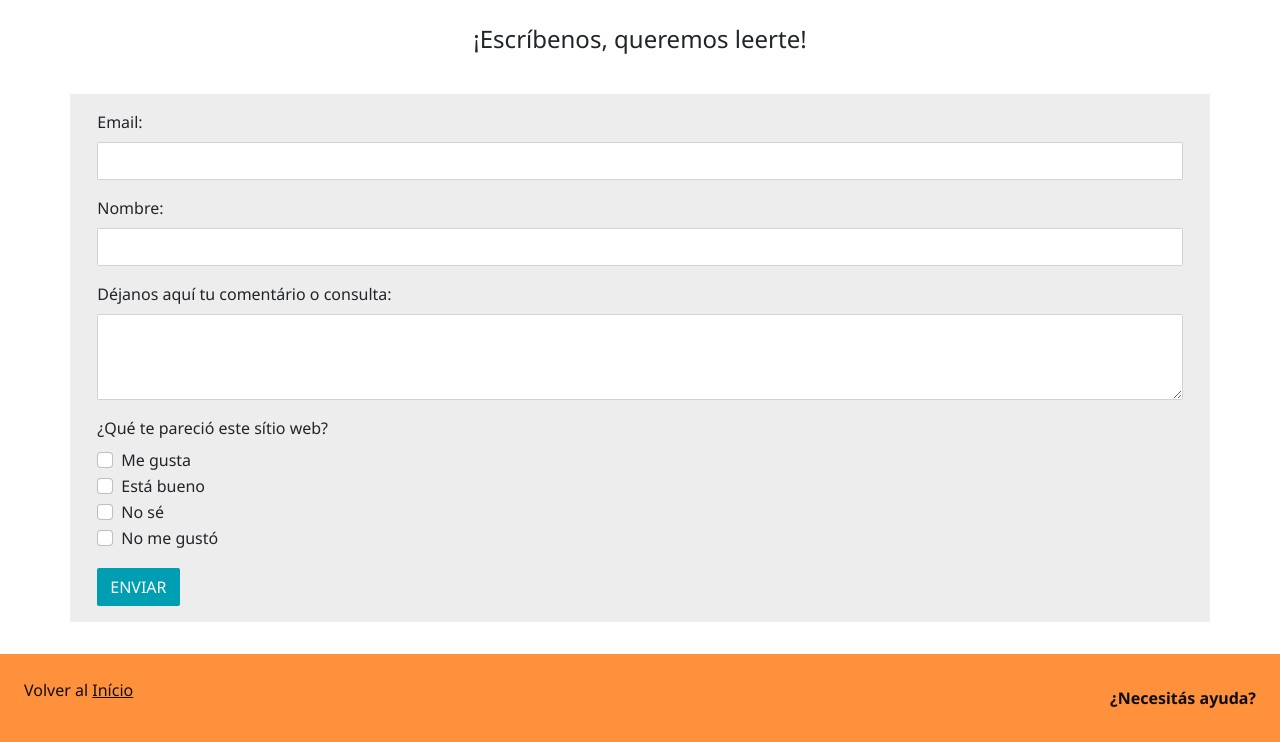
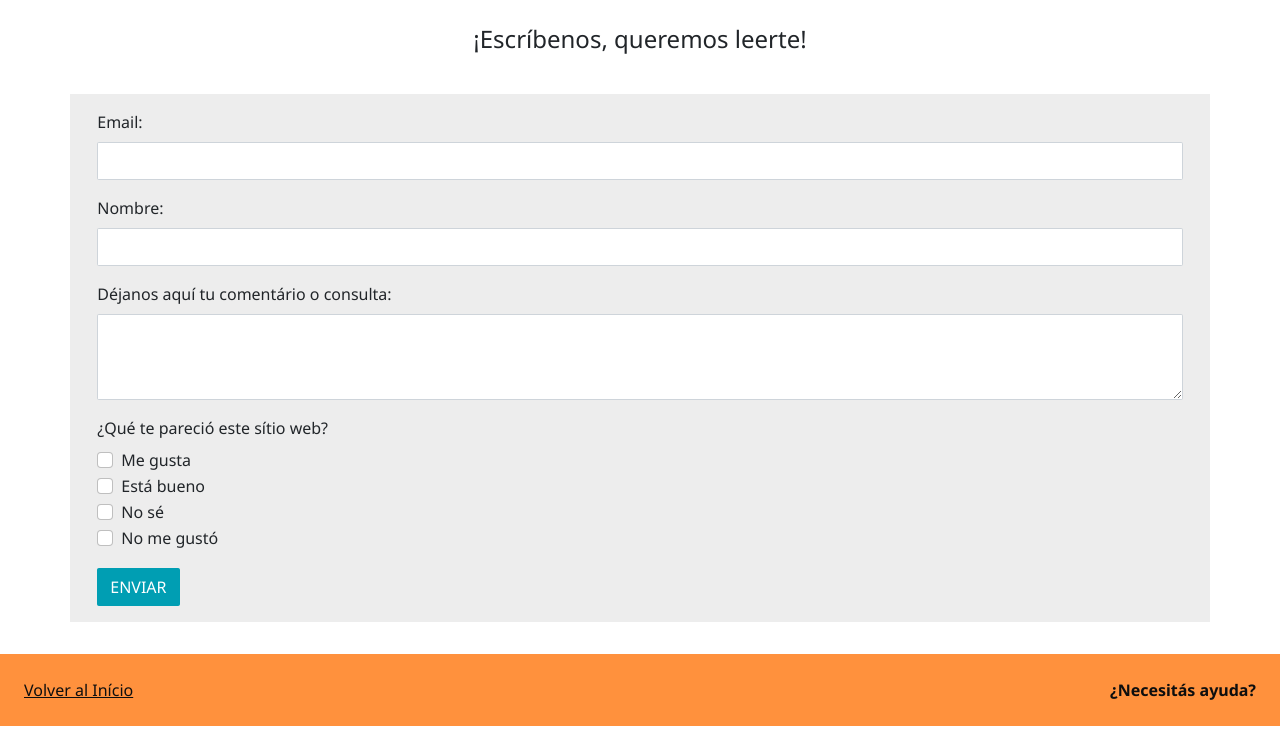
Before and after one commit to np-romero/capacitacion-palopolo-romero, a website: page pages/contacto.html in a window 1280 px wide. Shown: the part 63-805 px from the top of the page. Drawn offline with nearby package versions, Linux system fonts and the light colour scheme.

Commit message:
1.2 versión - correciones en footer /contacto

```diff
--- a/pages/contacto.html
+++ b/pages/contacto.html
@@ -113,7 +113,7 @@
 
     <footer class="footer">
         <!-- Button trigger modal -->
-        <p>Volver al <a href="/index.html">Início</a></p>
+        <a href="../index.html">Volver al Início</a>
         <span class="footer__ayuda"data-bs-toggle="modal" data-bs-target="#exampleModal">¿Necesitás ayuda?</span>
     </footer>
 
```
